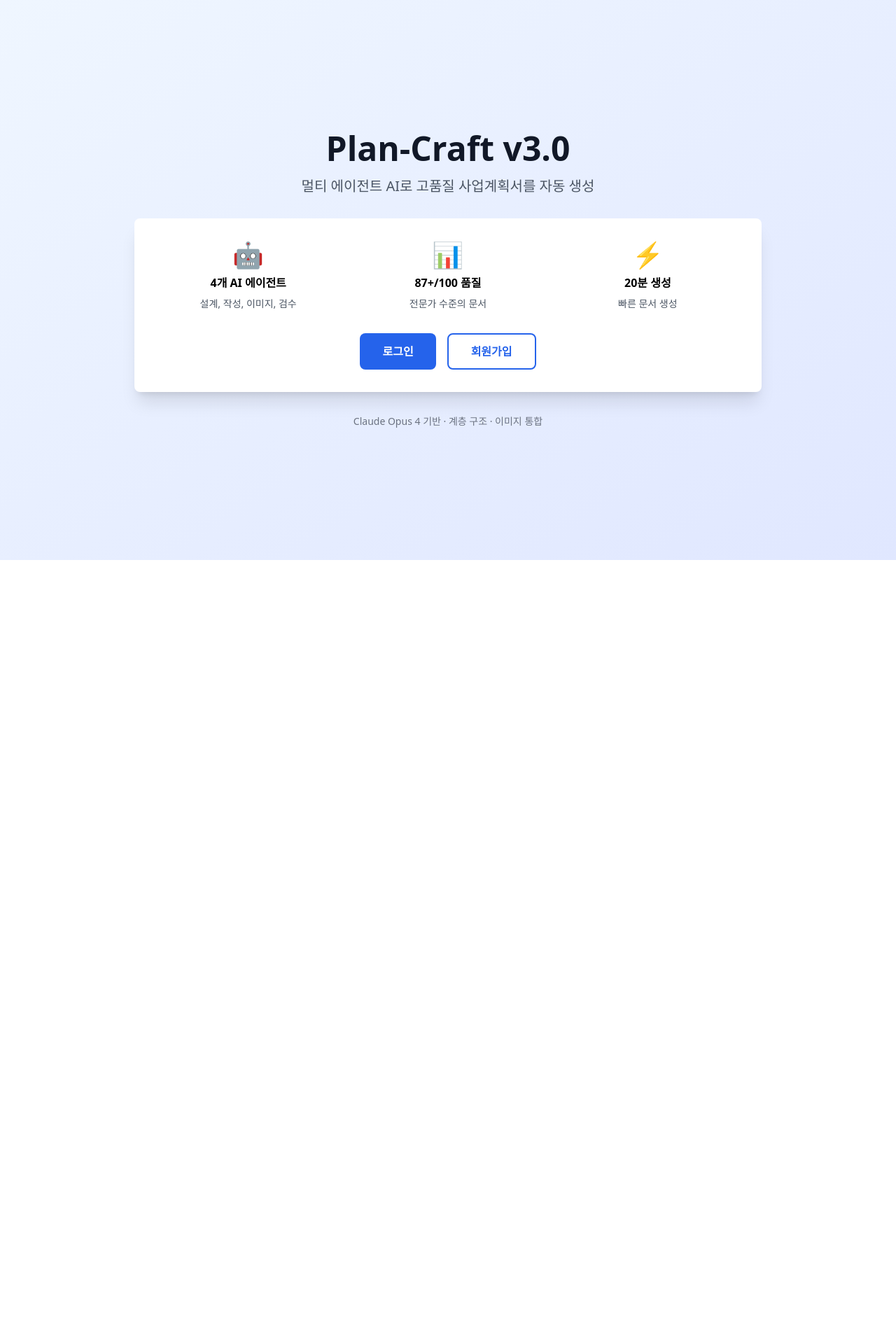
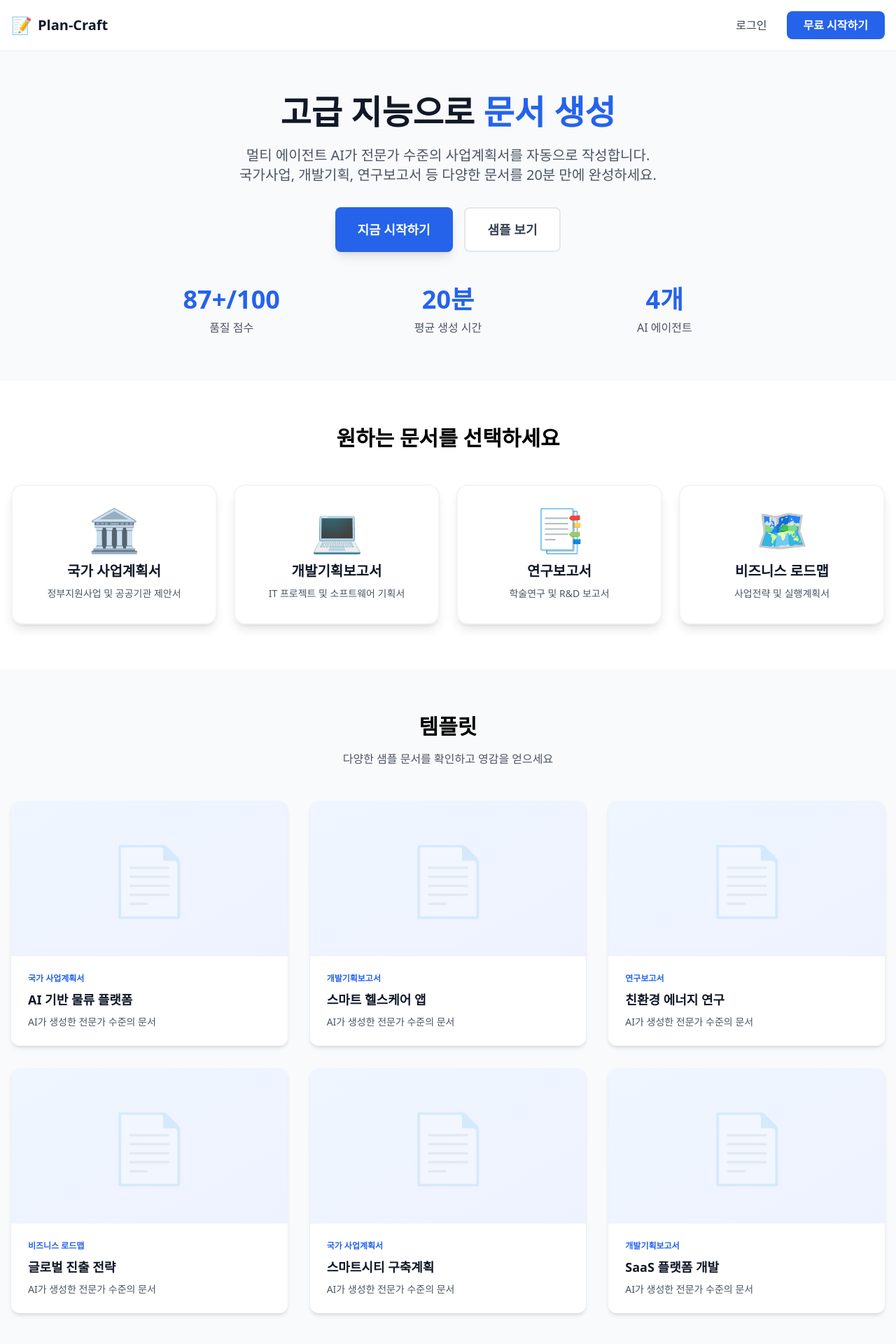
Before and after one commit to sungli01/plan-crft-MVP, a Next.js app in the folder plan-craft-web/: page / in a window 1280 px wide. Shown: the top 1920 px of the page at 70% size. Before the commit the page ends 800 px from the top, so only its background shows below. Built offline with nearby package versions, Linux system fonts and the light colour scheme.

Commit message:
feat: Redesign homepage with Skywork-style UI and document categories

```diff
--- a/plan-craft-web/app/page.tsx
+++ b/plan-craft-web/app/page.tsx
@@ -2,6 +2,70 @@
 
 import { useRouter } from 'next/navigation';
 import { useEffect, useState } from 'react';
+
+const DOCUMENT_CATEGORIES = [
+  {
+    id: 'government',
+    icon: '🏛️',
+    title: '국가 사업계획서',
+    description: '정부지원사업 및 공공기관 제안서',
+    color: 'from-blue-500 to-blue-600'
+  },
+  {
+    id: 'development',
+    icon: '💻',
+    title: '개발기획보고서',
+    description: 'IT 프로젝트 및 소프트웨어 기획서',
+    color: 'from-purple-500 to-purple-600'
+  },
+  {
+    id: 'research',
+    icon: '📑',
+    title: '연구보고서',
+    description: '학술연구 및 R&D 보고서',
+    color: 'from-green-500 to-green-600'
+  },
+  {
+    id: 'roadmap',
+    icon: '🗺️',
+    title: '비즈니스 로드맵',
+    description: '사업전략 및 실행계획서',
+    color: 'from-orange-500 to-orange-600'
+  }
+];
+
+const SAMPLE_TEMPLATES = [
+  {
+    title: 'AI 기반 물류 플랫폼',
+    category: '국가 사업계획서',
+    image: 'https://via.placeholder.com/400x300/3b82f6/ffffff?text=Sample+1'
+  },
+  {
+    title: '스마트 헬스케어 앱',
+    category: '개발기획보고서',
+    image: 'https://via.placeholder.com/400x300/8b5cf6/ffffff?text=Sample+2'
+  },
+  {
+    title: '친환경 에너지 연구',
+    category: '연구보고서',
+    image: 'https://via.placeholder.com/400x300/10b981/ffffff?text=Sample+3'
+  },
+  {
+    title: '글로벌 진출 전략',
+    category: '비즈니스 로드맵',
+    image: 'https://via.placeholder.com/400x300/f59e0b/ffffff?text=Sample+4'
+  },
+  {
+    title: '스마트시티 구축계획',
+    category: '국가 사업계획서',
+    image: 'https://via.placeholder.com/400x300/3b82f6/ffffff?text=Sample+5'
+  },
+  {
+    title: 'SaaS 플랫폼 개발',
+    category: '개발기획보고서',
+    image: 'https://via.placeholder.com/400x300/8b5cf6/ffffff?text=Sample+6'
+  }
+];
 
 export default function Home() {
   const router = useRouter();
@@ -17,54 +81,152 @@ export default function Home() {
   }, [router]);
 
   return (
-    <div className="min-h-screen bg-gradient-to-br from-blue-50 to-indigo-100 flex items-center justify-center p-4">
-      <div className="max-w-4xl w-full text-center">
-        <h1 className="text-5xl font-bold text-gray-900 mb-4">
-          Plan-Craft v3.0
-        </h1>
-        <p className="text-xl text-gray-600 mb-8">
-          멀티 에이전트 AI로 고품질 사업계획서를 자동 생성
-        </p>
-
-        <div className="bg-white rounded-lg shadow-xl p-8 mb-8">
-          <div className="grid md:grid-cols-3 gap-6 mb-8">
-            <div className="text-center">
-              <div className="text-4xl mb-2">🤖</div>
-              <h3 className="font-semibold mb-2">4개 AI 에이전트</h3>
-              <p className="text-sm text-gray-600">설계, 작성, 이미지, 검수</p>
-            </div>
-            <div className="text-center">
-              <div className="text-4xl mb-2">📊</div>
-              <h3 className="font-semibold mb-2">87+/100 품질</h3>
-              <p className="text-sm text-gray-600">전문가 수준의 문서</p>
-            </div>
-            <div className="text-center">
-              <div className="text-4xl mb-2">⚡</div>
-              <h3 className="font-semibold mb-2">20분 생성</h3>
-              <p className="text-sm text-gray-600">빠른 문서 생성</p>
-            </div>
+    <div className="min-h-screen bg-gray-50">
+      {/* 헤더 */}
+      <header className="bg-white shadow-sm sticky top-0 z-50">
+        <div className="max-w-7xl mx-auto px-4 py-4 flex justify-between items-center">
+          <div className="flex items-center gap-2">
+            <div className="text-2xl">📝</div>
+            <h1 className="text-xl font-bold text-gray-900">Plan-Craft</h1>
           </div>
-
-          <div className="flex gap-4 justify-center">
+          <div className="flex gap-3">
             <button
               onClick={() => router.push('/login')}
-              className="px-8 py-3 bg-blue-600 text-white rounded-lg font-semibold hover:bg-blue-700 transition"
+              className="px-4 py-2 text-gray-700 hover:text-gray-900 font-medium"
             >
               로그인
             </button>
             <button
               onClick={() => router.push('/register')}
-              className="px-8 py-3 bg-white text-blue-600 border-2 border-blue-600 rounded-lg font-semibold hover:bg-blue-50 transition"
+              className="px-6 py-2 bg-blue-600 text-white rounded-lg font-semibold hover:bg-blue-700 transition"
             >
-              회원가입
+              무료 시작하기
             </button>
           </div>
         </div>
+      </header>
 
-        <p className="text-sm text-gray-500">
-          Claude Opus 4 기반 · 계층 구조 · 이미지 통합
+      {/* 히어로 섹션 */}
+      <section className="max-w-7xl mx-auto px-4 py-16 text-center">
+        <h2 className="text-5xl font-bold text-gray-900 mb-6">
+          고급 지능으로 <span className="text-blue-600">문서 생성</span>
+        </h2>
+        <p className="text-xl text-gray-600 mb-8 max-w-3xl mx-auto">
+          멀티 에이전트 AI가 전문가 수준의 사업계획서를 자동으로 작성합니다.<br/>
+          국가사업, 개발기획, 연구보고서 등 다양한 문서를 20분 만에 완성하세요.
         </p>
-      </div>
+
+        <div className="flex gap-4 justify-center mb-12">
+          <button
+            onClick={() => router.push('/register')}
+            className="px-8 py-4 bg-blue-600 text-white text-lg rounded-lg font-semibold hover:bg-blue-700 transition shadow-lg"
+          >
+            지금 시작하기
+          </button>
+          <button
+            onClick={() => {
+              document.getElementById('samples')?.scrollIntoView({ behavior: 'smooth' });
+            }}
+            className="px-8 py-4 bg-white text-gray-700 text-lg rounded-lg font-semibold hover:bg-gray-50 transition border-2 border-gray-200"
+          >
+            샘플 보기
+          </button>
+        </div>
+
+        {/* 통계 */}
+        <div className="grid md:grid-cols-3 gap-8 max-w-4xl mx-auto">
+          <div>
+            <div className="text-4xl font-bold text-blue-600 mb-2">87+/100</div>
+            <p className="text-gray-600">품질 점수</p>
+          </div>
+          <div>
+            <div className="text-4xl font-bold text-blue-600 mb-2">20분</div>
+            <p className="text-gray-600">평균 생성 시간</p>
+          </div>
+          <div>
+            <div className="text-4xl font-bold text-blue-600 mb-2">4개</div>
+            <p className="text-gray-600">AI 에이전트</p>
+          </div>
+        </div>
+      </section>
+
+      {/* 문서 카테고리 */}
+      <section className="bg-white py-16">
+        <div className="max-w-7xl mx-auto px-4">
+          <h3 className="text-3xl font-bold text-center mb-12">원하는 문서를 선택하세요</h3>
+          <div className="grid md:grid-cols-2 lg:grid-cols-4 gap-6">
+            {DOCUMENT_CATEGORIES.map((category) => (
+              <button
+                key={category.id}
+                onClick={() => router.push('/register')}
+                className="group relative overflow-hidden bg-white rounded-2xl shadow-lg hover:shadow-2xl transition-all duration-300 p-8 text-center border-2 border-gray-100 hover:border-transparent"
+              >
+                <div className={`absolute inset-0 bg-gradient-to-br ${category.color} opacity-0 group-hover:opacity-10 transition-opacity`}></div>
+                <div className="relative">
+                  <div className="text-6xl mb-4">{category.icon}</div>
+                  <h4 className="text-xl font-bold text-gray-900 mb-2">{category.title}</h4>
+                  <p className="text-sm text-gray-600">{category.description}</p>
+                </div>
+              </button>
+            ))}
+          </div>
+        </div>
+      </section>
+
+      {/* 샘플 템플릿 */}
+      <section id="samples" className="py-16 bg-gray-50">
+        <div className="max-w-7xl mx-auto px-4">
+          <div className="text-center mb-12">
+            <h3 className="text-3xl font-bold mb-4">템플릿</h3>
+            <p className="text-gray-600">다양한 샘플 문서를 확인하고 영감을 얻으세요</p>
+          </div>
+
+          <div className="grid md:grid-cols-2 lg:grid-cols-3 gap-8">
+            {SAMPLE_TEMPLATES.map((template, index) => (
+              <div
+                key={index}
+                className="bg-white rounded-xl shadow-md hover:shadow-xl transition-shadow overflow-hidden cursor-pointer group"
+                onClick={() => router.push('/register')}
+              >
+                <div className="aspect-video bg-gradient-to-br from-blue-50 to-indigo-50 flex items-center justify-center">
+                  <div className="text-8xl opacity-20">📄</div>
+                </div>
+                <div className="p-6">
+                  <div className="text-xs text-blue-600 font-semibold mb-2">{template.category}</div>
+                  <h4 className="text-lg font-bold text-gray-900 mb-2 group-hover:text-blue-600 transition">
+                    {template.title}
+                  </h4>
+                  <p className="text-sm text-gray-600">
+                    AI가 생성한 전문가 수준의 문서
+                  </p>
+                </div>
+              </div>
+            ))}
+          </div>
+
+          <div className="text-center mt-12">
+            <button
+              onClick={() => router.push('/register')}
+              className="px-8 py-4 bg-blue-600 text-white text-lg rounded-lg font-semibold hover:bg-blue-700 transition shadow-lg"
+            >
+              지금 문서 만들기 →
+            </button>
+          </div>
+        </div>
+      </section>
+
+      {/* 푸터 */}
+      <footer className="bg-gray-900 text-white py-12">
+        <div className="max-w-7xl mx-auto px-4 text-center">
+          <div className="text-2xl font-bold mb-4">Plan-Craft v3.0</div>
+          <p className="text-gray-400 mb-6">
+            Claude Opus 4 기반 멀티 에이전트 문서 생성 시스템
+          </p>
+          <div className="text-sm text-gray-500">
+            © 2026 Plan-Craft. All rights reserved.
+          </div>
+        </div>
+      </footer>
     </div>
   );
 }
```
